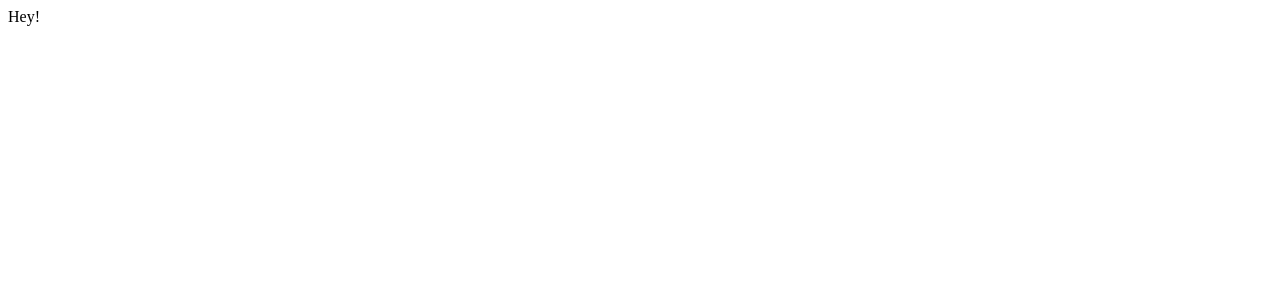
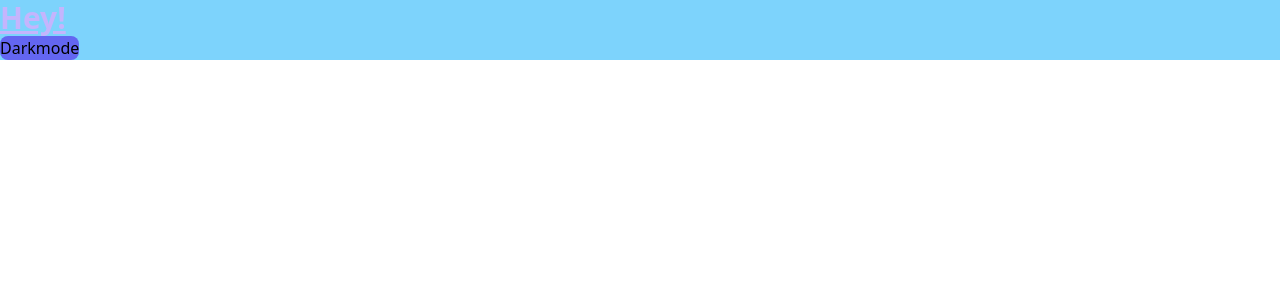
Before and after one commit to MrNiceRicee/foodtok, a React (Vite) app in the folder foodtok/: page / in a window 1280 px wide. Shown: the top 300 px of the page. Built offline with nearby package versions, Linux system fonts and the light colour scheme.

Commit message:
messing around with tailwind css, added styling start

```diff
--- a/foodtok/package.json
+++ b/foodtok/package.json
@@ -15,6 +15,9 @@
     "@types/react": "^17.0.33",
     "@types/react-dom": "^17.0.10",
     "@vitejs/plugin-react": "^1.0.7",
+    "autoprefixer": "^10.4.4",
+    "postcss": "^8.4.12",
+    "tailwindcss": "^3.0.23",
     "typescript": "^4.5.4",
     "vite": "^2.9.0"
   },
--- /dev/null
+++ b/foodtok/postcss.config.js
@@ -0,0 +1,6 @@
+module.exports = {
+  plugins: {
+    tailwindcss: {},
+    autoprefixer: {},
+  },
+}
--- a/foodtok/src/App.tsx
+++ b/foodtok/src/App.tsx
@@ -1,5 +1,14 @@
+import ThemeButton from './darkmode';
+
 function App() {
-  return <div className="App">Hey!</div>;
+  return (
+    <div className="bg-sky-300 dark:bg-sky-900">
+      <h1 className="text-3xl font-bold underline text-violet-300 dark:text-yellow-200">
+        Hey!
+      </h1>
+      <ThemeButton />
+    </div>
+  );
 }
 
 export default App;
--- /dev/null
+++ b/foodtok/src/darkmode.tsx
@@ -0,0 +1,27 @@
+import { useEffect, useState } from 'react';
+
+const ThemeButton = () => {
+  const [mode, setMode] = useState(false);
+
+  useEffect(() => {
+    if (mode) {
+      console.log('DARK MODE!');
+      document.documentElement.classList.add('dark');
+      return;
+    }
+    console.log('LIGHT MODE!');
+    document.documentElement.classList.remove('dark');
+    return;
+  }, [mode]);
+
+  return (
+    <button
+      onClick={() => setMode(!mode)}
+      className="rounded-lg bg-indigo-500 hover:shadow-sm hover:bg-indigo-700 dark:bg-red-500"
+    >
+      Darkmode
+    </button>
+  );
+};
+
+export default ThemeButton;
--- /dev/null
+++ b/foodtok/src/index.css
@@ -0,0 +1,3 @@
+@tailwind base;
+@tailwind components;
+@tailwind utilities;
--- a/foodtok/src/main.tsx
+++ b/foodtok/src/main.tsx
@@ -1,5 +1,6 @@
 import React from 'react'
 import ReactDOM from 'react-dom'
+import './index.css'
 import App from './App'
 
 ReactDOM.render(
--- /dev/null
+++ b/foodtok/tailwind.config.js
@@ -0,0 +1,8 @@
+module.exports = {
+  content: ['./src/**/*.{js,jsx,ts,tsx}'],
+  theme: {
+    extend: {},
+  },
+  plugins: [],
+  darkMode: 'class',
+};
```
Also changed, not shown: 1 other file (tests, documents, lock files or other folders).
